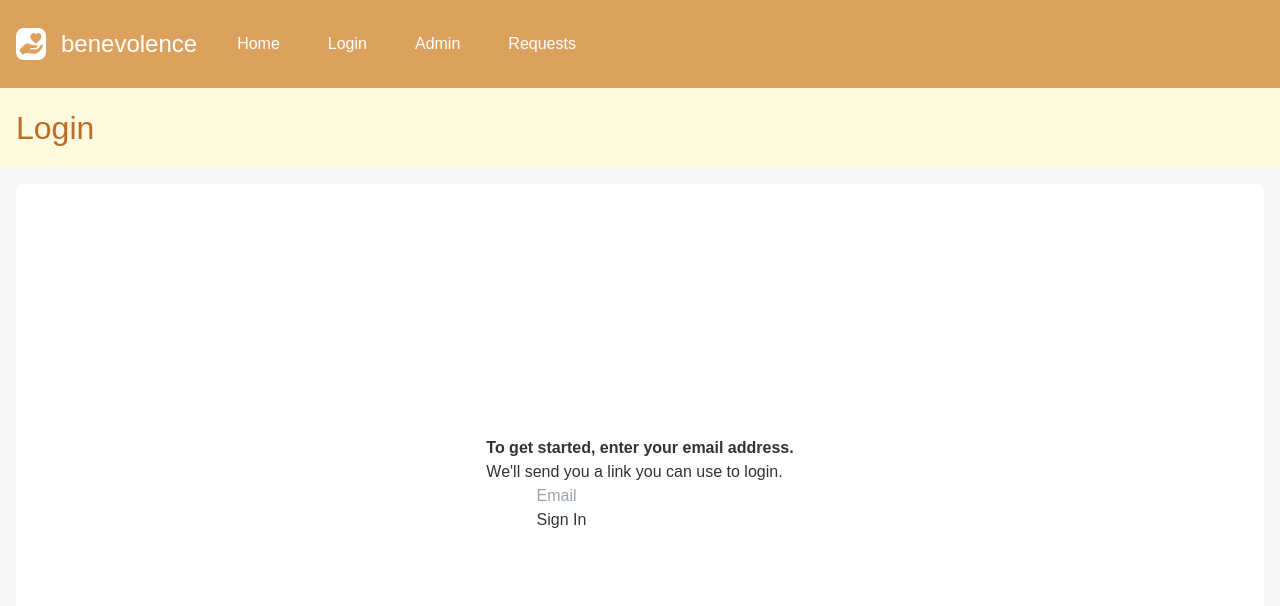
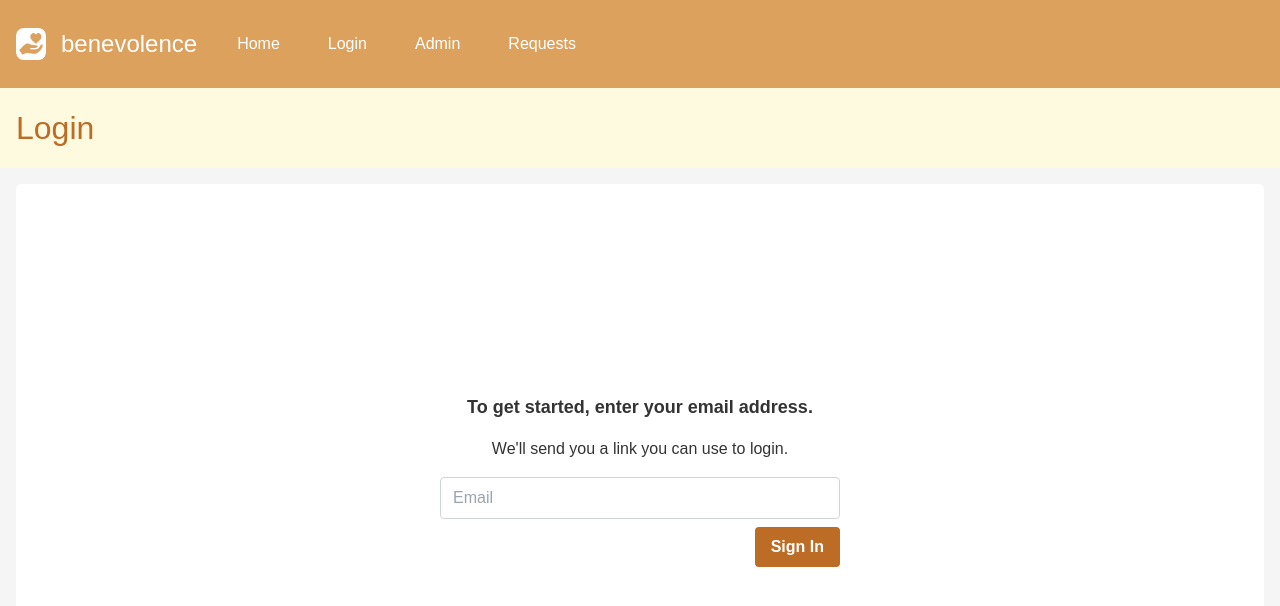
Before and after one commit to hdlane/benevolence-app-client, a React (Vite) app: page /login in a window 1280 px wide. Shown: the top 606 px of the page. Built offline with nearby package versions, Linux system fonts and the light colour scheme.

Commit message:
Add tailwind styling to login box

```diff
--- a/src/index.css
+++ b/src/index.css
@@ -1,6 +1,14 @@
 @tailwind base;
 @tailwind components;
 @tailwind utilities;
+
+@layer components {
+  .button-primary {
+    @apply bg-[#bc6c25] text-white font-semibold py-2 px-4 rounded
+           hover:bg-[#dda15e] focus:outline-none focus:ring-2
+           focus:ring-blue-400 focus:ring-opacity-75;
+  }
+}
 
 body {
   --primary-color: #bc6c25;
@@ -64,6 +72,11 @@ button {
   background-color: var(--tertiary-color);
   padding: 1rem;
   color: var(--primary-color);
+}
+
+.login-box {
+  /* max-width: 500px; */
+  border: none;
 }
 
 .search-input {
--- a/src/pages/Login/index.tsx
+++ b/src/pages/Login/index.tsx
@@ -5,11 +5,17 @@ import { fetchWrapper, HttpMethod } from "@/lib/fetchData";
 function Login() {
     const [email, setEmail] = useState<string>("");
     const [message, setMessage] = useState<string>("");
+    const [background, setBackground] = useState<string>("#FED7AA");
     const [error, setError] = useState<string | null>(null);
     const submitButton = document.getElementById("submit-button");
 
     async function handleSubmit(e) {
         e.preventDefault();
+
+        if (email.trim().length === 0) {
+            setMessage("Enter an email address.")
+            return
+        }
 
         const controller = new AbortController();
 
@@ -26,32 +32,52 @@ function Login() {
                 });
 
             if (response.status == 400) {
+                setBackground("#FED7AA")
                 setMessage("Enter an email address.")
             }
             else if (response.status == 404) {
+                setBackground("#FED7AA")
                 setMessage("Account not found with that email.")
             }
             else if (!response.ok) {
                 throw new Error(`Response status: ${response.status}`);
             } else {
+                setBackground("#A7F3D0")
                 const json = await response.json();
                 setMessage(json.message);
             }
-        } catch (e) {
-            console.log("An error occurred:", e);
+        } catch (error) {
+            setError((error as Error).message)
         }
     }
 
     return <>
         <TitleBar title={"Login"} />
-        <div className="content">
-            <div className="flex flex-col items-center justify-center h-full">
-                {message ? <span className="p-3 bg-orange-200">{message}</span> : ""}
-                <p><strong>To get started, enter your email address.</strong><br />
-                    We'll send you a link you can use to login. </p>
+        <div className="content flex items-center justify-center h-full">
+            <div className="flex flex-col space-y-4 bg-white p-6 rounded text-center w-full max-w-md">
+                {message ? <span style={{ backgroundColor: `${background}` }} className={`p-1 w-full`}>{message}</span> : ""}
+                <p className="text-lg font-semibold">To get started, enter your email address.</p>
+                <p>We'll send you a link you can use to login.</p>
                 <form action="submit">
-                    <input type="email" name="email" id="email" placeholder="Email" onChange={(e) => setEmail(e.target.value)} required /><br />
-                    <button type="submit" id="submit-button" onClick={handleSubmit}>Sign In</button>
+                    <input
+                        type="email"
+                        name="email"
+                        id="email"
+                        placeholder="Email"
+                        onChange={(e) => setEmail(e.target.value)}
+                        required
+                        className="border border-gray-300 rounded px-3 py-2 w-full"
+                    />
+                    <div className="flex justify-end py-2">
+                        <button
+                            className="button-primary"
+                            type="submit"
+                            id="submit-button"
+                            onClick={handleSubmit}
+                        >
+                            Sign In
+                        </button>
+                    </div>
                 </form>
             </div>
         </div>
```
